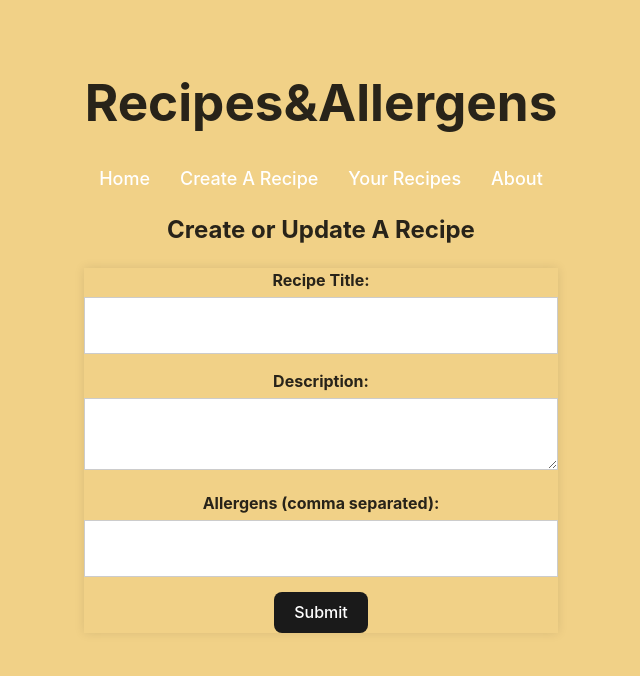
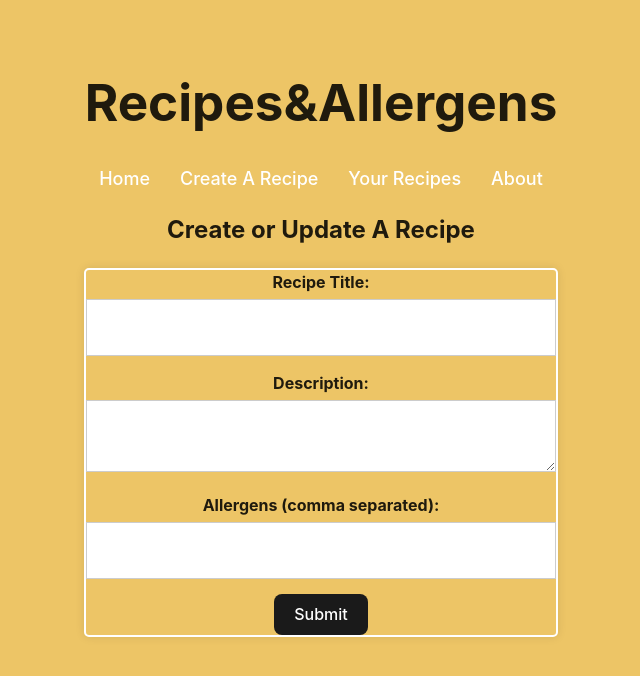
Before and after one commit to ebelbell/capstone_frontend, a React (Vite) app: page /recipe/edit/1 in a window 1280 px wide. Shown: the top 676 px of the page, without its empty margins (319-959 px from the left). Built offline with nearby package versions, Linux system fonts and the light colour scheme.

Commit message:
tested frontend and backend

```diff
--- a/src/App.css
+++ b/src/App.css
@@ -11,6 +11,8 @@ form {
   flex-direction: column;
   align-items: center;
   justify-content: center;
+  border: 2px solid white; /* White border */
+  border-radius: 5px;
   box-shadow: 0 0 10px rgba(0, 0, 0, 0.1);
 }
 
--- a/src/index.css
+++ b/src/index.css
@@ -3,8 +3,8 @@
   line-height: 1.5;
   font-weight: 400;
 
-  color: rgba(9, 9, 9, 0.87);
-  background-color: #f1d187;
+  color: rgba(0, 0, 0, 0.87);
+  background-color: #edc566;
 }
 
 a {
```
